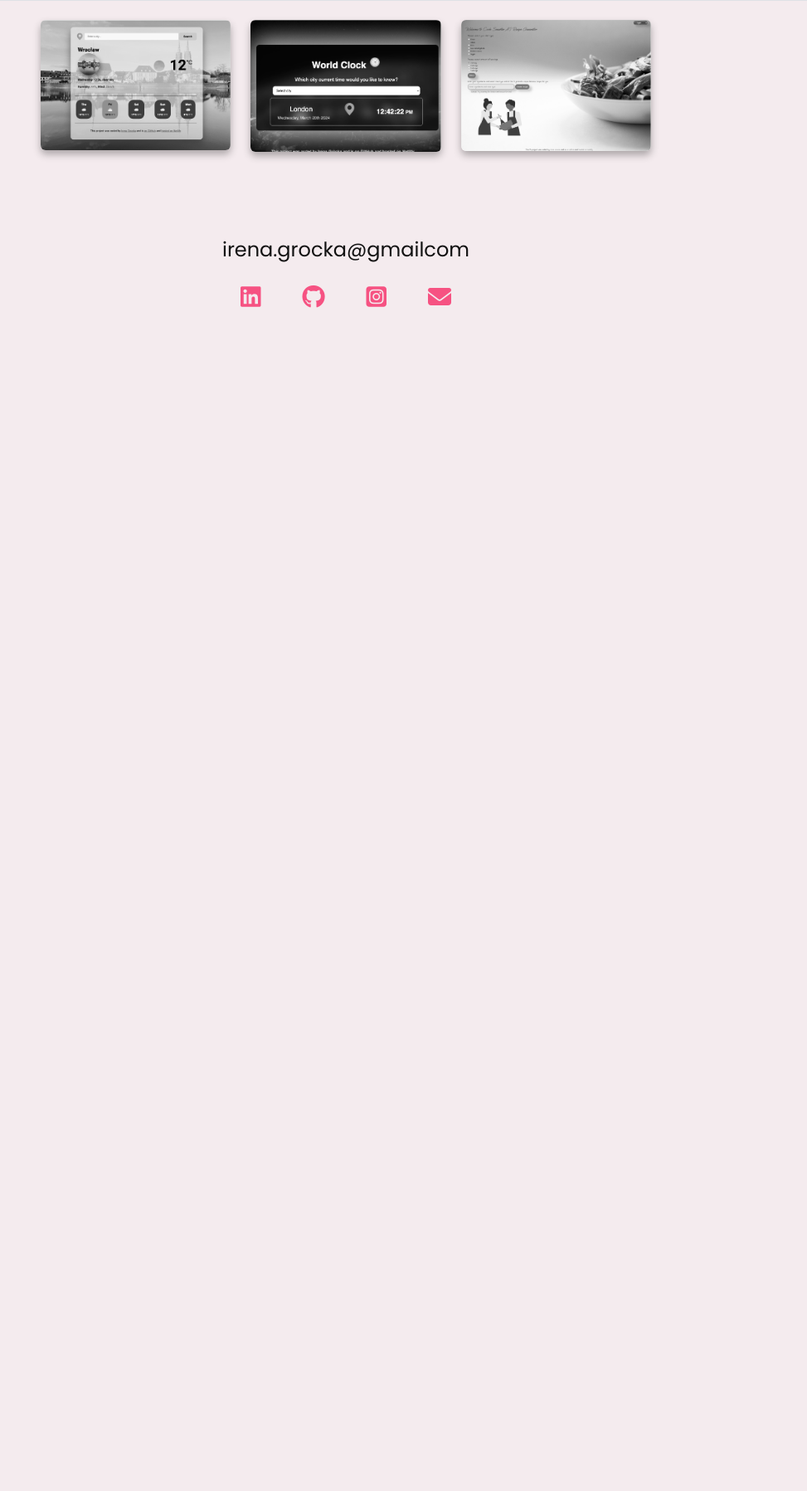
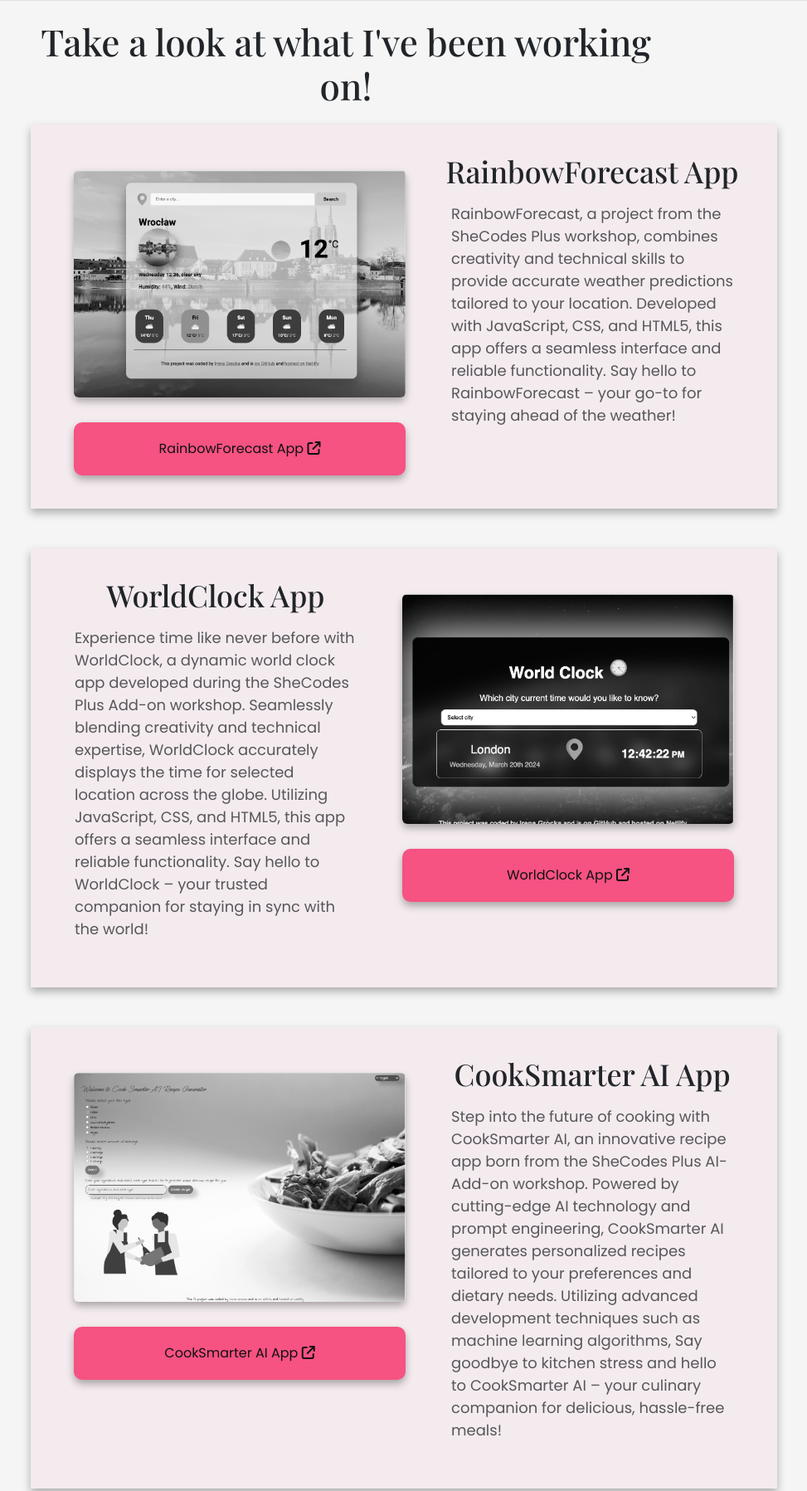
Before and after one commit to irenagrocka-ad/portfolio-page-irena-grocka, a website: page porfolio.html in a window 1280 px wide. Shown: the part 56-1853 px from the top of the page at 83% size, without its empty margins (223-1196 px from the left). Before the commit the page ends 800 px from the top, so only its background shows below. Drawn offline with nearby package versions, Linux system fonts and the light colour scheme; a web font is replaced by a local one.

Commit message:
add projects page and make it responsive

```diff
--- a/css/style.css
+++ b/css/style.css
@@ -13,11 +13,13 @@
 body {
   margin: 60px auto;
   max-width: 800px;
-  background: var(--branding-background-color);
+  background: var(--primary-color);
   padding: 20px;
   font-family: var(--default-font-family);
 }
-
+.home-page {
+  background-color: var(--branding-background-color);
+}
 .hero {
   margin-top: 50px;
   background-color: var(--branding-background-color);
@@ -31,13 +33,12 @@ h3 {
 }
 
 h1 {
-  font-size: 96px;
+  font-size: 86px;
   font-family: var(--heading-font-family);
 }
 
 h2 {
   font-size: 36px;
-  font-weight: bold;
 }
 
 h3 {
@@ -46,7 +47,6 @@ h3 {
   color: var(--secondary-color);
 }
 img {
-  width: 300px;
   border-radius: 20px;
   display: block;
   margin: 0 auto;
@@ -57,13 +57,14 @@ img {
 img:hover {
   filter: none;
 }
+.hero-img {
+  width: 50%;
+}
 .name {
   color: var(--branding-color);
 }
+
 p {
-  background: var(--secondary-color);
-  padding: 15px;
-  border-radius: 4px;
   font-size: 18px;
   line-height: 1.5;
   text-align: center;
@@ -81,25 +82,34 @@ button {
 .primary-button {
   border-radius: 10px;
   padding: 20px 15px;
-  margin: 20px;
+  margin: 50px;
   text-decoration: none;
   text-transform: capitalize;
-  background: var(--branding-color);
+  background: var(--secondary-color);
+  color: var(--branding-color);
   box-shadow: var(--box-shadow);
   text-align: center;
   color: white;
   font-size: 16px;
 }
+.primary-button:hover {
+  color: var(--secondary-color);
+  background-color: var(--branding-color);
+}
 .secondary-button {
-  color: var(--branding-color);
-  border: 2px solid var(--secondary-color);
-  background-color: var(--secondary-color);
-  box-shadow: 0 5px 10px rgba(0, 0, 0, 0.3);
+  color: var(--secondary-color);
+  border: none;
+  background-color: var(--branding-color);
+  box-shadow: var(--box-shadow);
   text-decoration: none;
-  margin: 20px;
+  margin: 50px;
   padding: 20px 15px;
   border-radius: 10px;
   font-size: 16px;
+}
+.secondary-button:hover {
+  color: var(--branding-color);
+  background-color: var(--secondary-color);
 }
 .email-link {
   display: flex;
@@ -111,7 +121,8 @@ button {
 .email-link:hover {
   text-decoration: underline;
 }
-@media (max-width: 775px) {
+
+@media (max-width: 750px) {
   h1 {
     font-size: 38px;
     line-height: 1.5;
@@ -136,10 +147,19 @@ button {
     margin: 10px;
     padding: 15px 10px;
   }
-  .home-page img {
+  .hero-img img {
     margin-top: 50px;
   }
+  .project {
+    max-width: 200px;
+  }
+  .project .secondary-button {
+    max-width: 75px;
+    min-width: 50px;
+    padding: 0;
+  }
 }
+
 footer {
   margin-top: 100px;
   text-align: center;
@@ -155,3 +175,36 @@ footer {
   color: var(--branding-color);
   margin: 25px;
 }
+.portfolio-page h1 {
+  font-size: 44px;
+  margin-bottom: 20px;
+}
+.project {
+  background: var(--branding-background-color);
+  padding: 25px 25px;
+  box-shadow: var(--box-shadow);
+  width: 900px;
+}
+.project p {
+  text-align: left;
+  padding: 16px;
+}
+.project img {
+  margin: 30px 15px;
+  width: 400px;
+  box-shadow: var(--box-shadow);
+  border-radius: 20px;
+}
+.project .secondary-button {
+  display: block;
+  width: 400px;
+  margin: 15px 15px;
+  text-align: center;
+}
+
+.project h2 {
+  text-align: center;
+  margin-top: 25px;
+  margin-top: 10px;
+  font-family: var(--heading-font-family);
+}
--- a/porfolio.html
+++ b/porfolio.html
@@ -1,112 +1,114 @@
 <!DOCTYPE html>
 <html lang="en">
+
 <head>
   <meta charset="UTF-8" />
-    <meta
-      name="description"
-      content="This is portfolio of Irena Grocka quality engineer and front end developer."
-    />
+  <meta name="description" content="This is portfolio of Irena Grocka quality engineer and front end developer." />
   <meta http-equiv="X-UA-Compatible" content="IE=edge" />
   <link rel="preconnect" href="https://fonts.googleapis.com" />
   <link rel="preconnect" href="https://fonts.gstatic.com" crossorigin />
   <link
     href="https://fonts.googleapis.com/css2?family=Playfair+Display:ital,wght@0,400..900;1,400..900&family=Poppins:ital,wght@0,100;0,200;0,300;0,400;0,500;0,600;0,700;0,800;0,900;1,100;1,200;1,300;1,400;1,500;1,600;1,700;1,800;1,900&display=swap"
-      rel="stylesheet"
-    />
-    <script
-      src="https://kit.fontawesome.com/d4de4fcb96.js"
-      crossorigin="anonymous"
-    ></script>
-    <link
-      href="https://cdn.jsdelivr.net/npm/bootstrap@5.3.0-alpha1/dist/css/bootstrap.min.css"
-      rel="stylesheet"
-      integrity="sha384-GLhlTQ8iRABdZLl6O3oVMWSktQOp6b7In1Zl3/Jr59b6EGGoI1aFkw7cmDA6j6gD"
-      crossorigin="anonymous"
-    />
-    <script
-      src="https://cdn.jsdelivr.net/npm/@popperjs/core@2.11.8/dist/umd/popper.min.js"
+    rel="stylesheet" />
+  <script src="https://kit.fontawesome.com/d4de4fcb96.js" crossorigin="anonymous"></script>
+  <link href="https://cdn.jsdelivr.net/npm/bootstrap@5.3.0-alpha1/dist/css/bootstrap.min.css" rel="stylesheet"
+    integrity="sha384-GLhlTQ8iRABdZLl6O3oVMWSktQOp6b7In1Zl3/Jr59b6EGGoI1aFkw7cmDA6j6gD" crossorigin="anonymous" />
+  <script src="https://cdn.jsdelivr.net/npm/@popperjs/core@2.11.8/dist/umd/popper.min.js"
     integrity="sha384-I7E8VVD/ismYTF4hNIPjVp/Zjvgyol6VFvRkX/vR+Vc4jQkC+hVqc2pM8ODewa9r"
-      crossorigin="anonymous"
-    ></script>
-    <script
-      src="https://cdn.jsdelivr.net/npm/bootstrap@5.3.3/dist/js/bootstrap.min.js"
+    crossorigin="anonymous"></script>
+  <script src="https://cdn.jsdelivr.net/npm/bootstrap@5.3.3/dist/js/bootstrap.min.js"
     integrity="sha384-0pUGZvbkm6XF6gxjEnlmuGrJXVbNuzT9qBBavbLwCsOGabYfZo0T0to5eqruptLy"
-      crossorigin="anonymous"
-    ></script>
+    crossorigin="anonymous"></script>
   <meta name="viewport" content="width=device-width, initial-scale=1.0" />
   <title>Irena Grocka front-end developer portfolio</title>
   <link rel="stylesheet" href="/css/style.css" />
 </head>
-  <body>
-    <nav
-      class="navbar navbar-expand-lg navbar-dark bg-dark border-bottom border-body fixed-top"
-    >
+
+<body class="portfolio-page">
+  <nav class="navbar navbar-expand-lg navbar-dark bg-dark border-bottom border-body fixed-top">
     <div class="container-fluid">
       <a class="navbar-brand" href="index.html">Irena Grocka</a>
-        <button
-          class="navbar-toggler"
-          type="button"
-          data-bs-toggle="collapse"
-          data-bs-target="#navbarNavAltMarkup"
-          aria-controls="navbarNavAltMarkup"
-          aria-expanded="false"
-          aria-label="Toggle navigation"
-        >
+      <button class="navbar-toggler" type="button" data-bs-toggle="collapse" data-bs-target="#navbarNavAltMarkup"
+        aria-controls="navbarNavAltMarkup" aria-expanded="false" aria-label="Toggle navigation">
         <span class="navbar-toggler-icon"></span>
       </button>
       <div class="collapse navbar-collapse" id="navbarNavAltMarkup">
         <div class="navbar-nav">
-            <a
-              class="nav-link"
-              aria-current="page"
-              title="Portfolio Home Page"
-              href="index.html"
-              >Home</a
-            >
-            <a class="nav-link" title="About Irena Grocka" href="about.html"
-              >About me</a
-            >
-            <a
-              class="nav-link active"
-              title="Portfolio Irena Grocka"
-              href="porfolio.html"
-              >Projects portfolio</a
-            >
-            <a
-              class="nav-link"
-              title="Quality experience Irena Grocka"
-              href="qa_experience.html"
-              >QA experience</a
-            >
-            <a
-              class="nav-link"
-              title="Contact Irena Grocka"
-              href="about.html#contact"
-              >Contact me</a
-            >
+          <a class="nav-link" aria-current="page" title="Portfolio Home Page" href="index.html">Home</a>
+          <a class="nav-link" title="About Irena Grocka" href="about.html">About me</a>
+          <a class="nav-link active" title="Portfolio Irena Grocka" href="porfolio.html">Projects portfolio</a>
+          <a class="nav-link" title="Quality experience Irena Grocka" href="qa_experience.html">QA experience</a>
+          <a class="nav-link" title="Contact Irena Grocka" href="about.html#contact">Contact me</a>
         </div>
       </div>
     </div>
   </nav>
-  <div class="container home-page">
-    <div class="row">
-      <div class="col-md-4 mt-100" id="forecast">
+  <div class="container">
+    <h1 class="text-center">Take a look at what I've been working on!</h1>
+    <div class="row mb-5 project" id="forecast">
+      <div class="col d-md-none d-sm-none  d-lg-block">
         <a href="https://rainbowforcast.netlify.app/" target="_blank">
           <img src="images/forecast_app.png" alt="image of forecast app" class="img-fluid rounded" />
         </a>
+        <a href="https://rainbowforcast.netlify.app/" class="secondary-button">RainbowForecast App <i class="fa-solid fa-arrow-up-right-from-square"></i></a>
       </div>
-      <div class="col-md-4 mt-100" id="clock">
-         <a href="https://clock-around-the-world.netlify.app" target="_blank">
-        <img src="images/clock_app.png" alt="image of clock app" class="img-fluid rounded" />
-      </a>
-      </div>
-      <div class="col-md-4 mt-100" id="cook-ai">
-        <a href="https://cook-smarter-ai.netlify.app/" target="_blank">
-        <img src="images/cook_ai_app.png" alt="image of cook ai app" class="img-fluid rounded" />
-      </a>
+      <div class="col">
+        <div class="project-desciption">
+          <h2>RainbowForecast App</h2>
+          <p class="text-muted">
+          RainbowForecast, a project from the SheCodes Plus workshop,
+          combines creativity and technical skills to provide accurate weather predictions tailored to your location.
+          Developed with JavaScript, CSS, and HTML5, this app offers a seamless interface and reliable functionality.
+          Say hello to RainbowForecast – your go-to for staying ahead of the weather!
+          </p>
+        <a href="https://rainbowforcast.netlify.app/" class="secondary-button d-none d-sm-block d-md-block d-lg-none">APP <i class="fa-solid fa-arrow-up-right-from-square"></i></a>
         </div>
       </div>
     </div>
+    <div class="row mb-5 project" id="clock">
+      <div class="col">
+        <div class="project-desciption">
+          <h2 >WorldClock App</h2>
+          <p class="text-muted">
+          Experience time like never before with WorldClock, a dynamic world clock app developed during the SheCodes Plus Add-on workshop.
+          Seamlessly blending creativity and technical expertise, WorldClock accurately displays the time for selected location
+          across the globe. Utilizing JavaScript, CSS, and HTML5, this app offers a seamless interface and reliable functionality.
+          Say hello to WorldClock – your trusted companion for staying in sync with the world!
+          </p>
+          <a href="https://clock-around-the-world.netlify.app" class="secondary-button d-none d-sm-block d-md-block d-lg-none">APP <i class="fa-solid fa-arrow-up-right-from-square"></i></a>
+
+        </div>
+      </div>
+      <div class="col d-md-none d-sm-none  d-lg-block">
+        <a href="https://clock-around-the-world.netlify.app" target="_blank">
+          <img src="images/clock_app.png" alt="image of clock app" class="img-fluid rounded " />
+        </a>
+        <a href="https://clock-around-the-world.netlify.app" class="secondary-button"> WorldClock App <i class="fa-solid fa-arrow-up-right-from-square"></i></a>
+      </div>
+    </div>
+    <div class="row project" id="cook-ai">
+    <div class="col d-md-none d-sm-none  d-lg-block">
+        <a href="https://cook-smarter-ai.netlify.app/" target="_blank">
+          <img src="images/cook_ai_app.png" alt="image of cook ai app" class="img-fluid rounded " />
+        </a>
+        <a href="https://cook-smarter-ai.netlify.app/" class="secondary-button"> CookSmarter AI App <i class="fa-solid fa-arrow-up-right-from-square"></i> </a>
+      </div>
+      <div class="col">
+        <div class="project-desciption">
+          <h2>CookSmarter AI App</h2>
+          <p class="text-muted">
+            Step into the future of cooking with CookSmarter AI, an innovative recipe app born from the SheCodes Plus AI-Add-on workshop.
+            Powered by cutting-edge AI technology and prompt engineering, CookSmarter AI generates personalized recipes tailored
+            to your preferences and dietary needs. Utilizing advanced development techniques such as machine learning algorithms,
+            Say goodbye to kitchen stress and hello to CookSmarter AI – your culinary companion for delicious, hassle-free meals!
+          </p>
+          <a href="https://cook-smarter-ai.netlify.app/" class="secondary-button d-none d-sm-block d-md-block d-lg-none"> APP <i class="fa-solid fa-arrow-up-right-from-square"></i> </a>
+        </div>
+      </div>
+    </div>
+  </div>
+
+
   <footer>
     <div class="mt-200">
       <a href="mailto:[email]" title="Email Irena Grocka" class="email-link">
@@ -123,12 +125,10 @@
       <a href="https://www.instagram.com/irenagrocka/" target="_blank" title="Instagram Irena Grocka">
         <i class="s-l fa-brands fa-square-instagram"></i>
       </a>
-      <a href="irena.grocka@gmailcom" title="Email Irena Grocka" class="email-link">
-      <i class=" s-l fa-solid fa-envelope"></i>
-      </a>
     </div>
     </div>
   </footer>
 </body>
 </body>
+
 </html>
```
Also changed, not shown: about.html (+0 -3 lines), index.html (+2 -5 lines), qa_experience.html (+0 -3 lines). Lines whose indentation alone changed are shown as unchanged.
